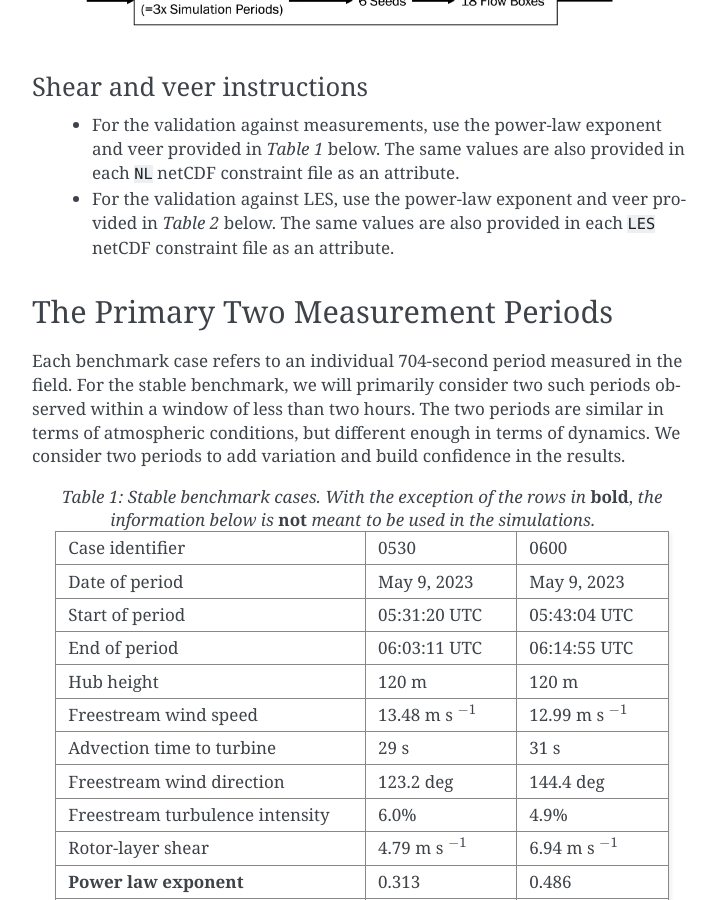
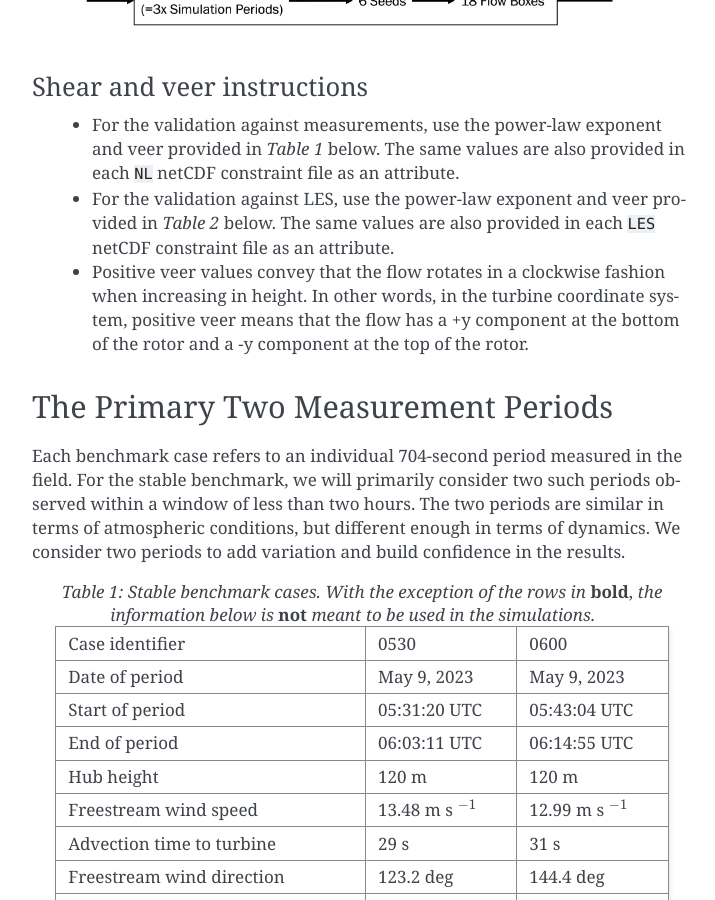
Before and after one commit to rybchuk/rotor_inflow_benchmark, a Sphinx documentation site: the page built from docs/stable.rst, in a window 1280 px wide and 900 px high, scrolled down 683 px. Shown: the whole window, without its empty margins (388-1103 px from the left). Built offline with Sphinx 7.4.7, drawn with Linux system fonts in a browser that asks for light colours; some of the changed text lies outside the part shown.

Commit message:
Standardize and clarify veer behavior

```diff
--- a/docs/stable.rst
+++ b/docs/stable.rst
@@ -31,6 +31,8 @@
   - For the validation against measurements, use the power-law exponent and veer provided in *Table 1* below. The same values are also provided in each ``NL`` netCDF constraint file as an attribute.
 
   - For the validation against LES, use the power-law exponent and veer provided in *Table 2* below. The same values are also provided in each ``LES`` netCDF constraint file as an attribute.
+
+  - Positive veer values convey that the flow rotates in a clockwise fashion when increasing in height. In other words, in the turbine coordinate system, positive veer means that the flow has a +y component at the bottom of the rotor and a -y component at the top of the rotor.
 
 The Primary Two Measurement Periods
 ^^^^^^^^^^^^^^^^^^^^^^^^^^^^^
@@ -111,7 +113,7 @@
     +---------------------------------------+--------------------------------------------+--------------------------------------------+---------------------------------------------+
     | **Power law exponent**                | 0.33                                       | 0.33                                       | 0.34                                        |
     +---------------------------------------+--------------------------------------------+--------------------------------------------+---------------------------------------------+
-    | **Rotor-layer veer**                  | -5.9 deg                                   | -5.7 deg                                   | -5.4 deg                                    |
+    | **Rotor-layer veer**                  | 5.9 deg                                    | 5.7 deg                                    | 5.4 deg                                     |
     +---------------------------------------+--------------------------------------------+--------------------------------------------+---------------------------------------------+
 
 .. _data_access:
--- a/docs/unstable.rst
+++ b/docs/unstable.rst
@@ -31,6 +31,8 @@
   - For the validation against measurements, use the power-law exponent and veer provided in *Table 1* below. The same values are also provided in each ``NL`` netcdf constraint file as an attribute.
 
   - For the validation against LES, use the power-law exponent and veer provided in *Table 2* below. The same values are also provided in each ``LES`` netcdf constraint file as an attribute.
+
+  - Positive veer values convey that the flow rotates in a clockwise fashion when increasing in height. In other words, in the turbine coordinate system, positive veer means that the flow has a +y component at the bottom of the rotor and a -y component at the top of the rotor.
 
 The Three Measurement Periods
 ^^^^^^^^^^^^^^^^^^^^^^^^^^^^^
@@ -135,7 +137,7 @@
     +---------------------------------------+--------------------------------------------+--------------------------------------------+---------------------------------------------+
     | **Power law exponent**                | 0.07                                       | 0.06                                       | 0.00                                        |
     +---------------------------------------+--------------------------------------------+--------------------------------------------+---------------------------------------------+
-    | **Rotor-layer veer**                  | -1.4 deg                                   | 1.4 deg                                    | 0.1 deg                                     |
+    | **Rotor-layer veer**                  | 1.4 deg                                    | -1.4 deg                                   | -0.1 deg                                     |
     +---------------------------------------+--------------------------------------------+--------------------------------------------+---------------------------------------------+
 
 .. _data_access:
```
